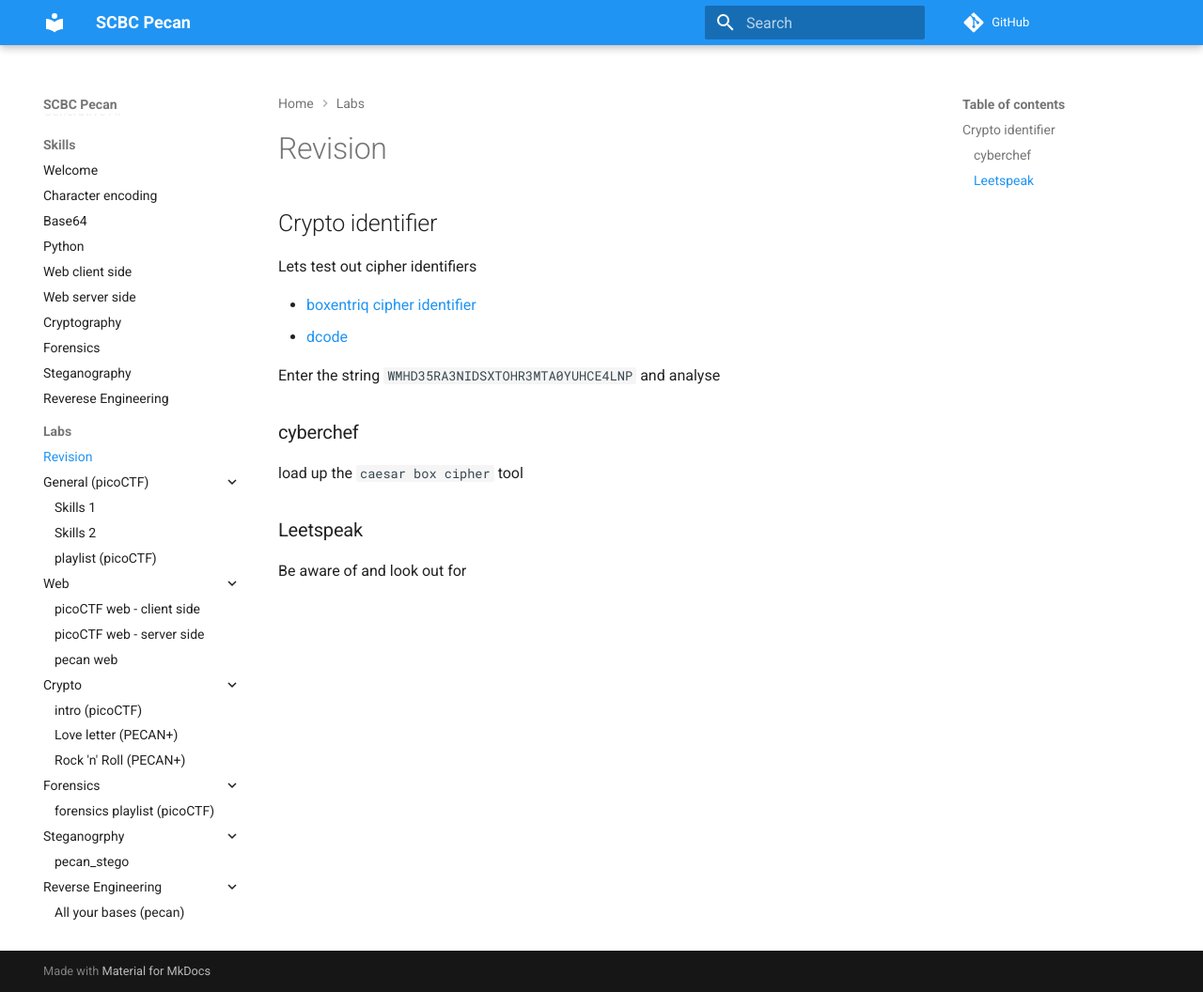
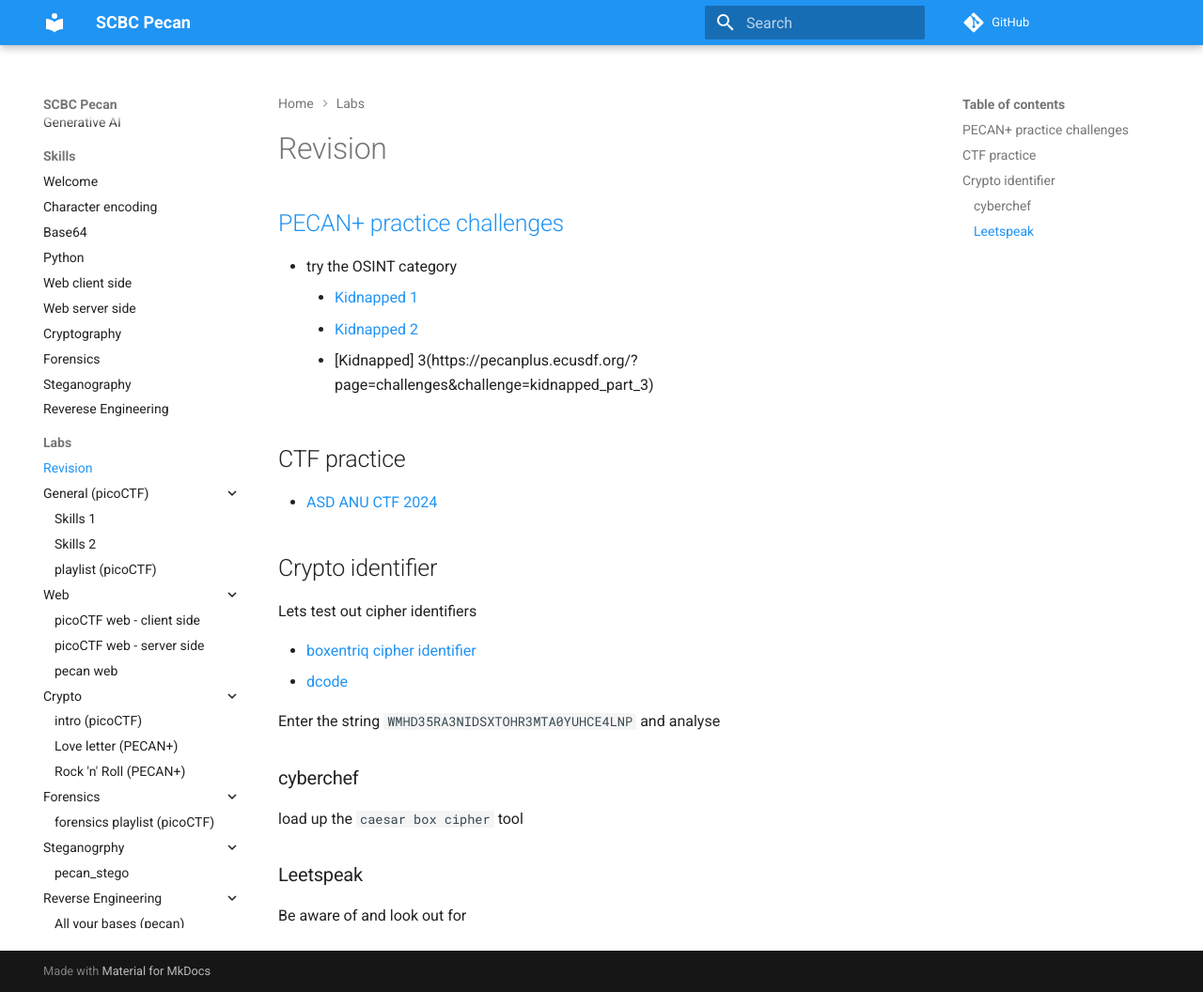
Before and after one commit to ding0t/scbc_pecan, an MkDocs documentation site: the page built from docs/labs/revision.md, in a window 1280 px wide and 1056 px high. Shown: the whole window at 94% size. Built offline with MkDocs 1.6.1 and Material for MkDocs 9.7.7, drawn with Linux system fonts in a browser that asks for light colours; comment, search, counter and statistics services are not loaded.

Commit message:
feat: added ctf strategy

```diff
--- a/docs/labs/revision.md
+++ b/docs/labs/revision.md
@@ -1,4 +1,17 @@
 # Revision
+
+## [PECAN+ practice challenges](https://pecanplus.ecusdf.org/?page=challenges)
+
+- try the OSINT category
+    - [Kidnapped 1](https://pecanplus.ecusdf.org/?page=challenges&challenge=kidnapped_part_1)
+    - [Kidnapped 2](https://pecanplus.ecusdf.org/?page=challenges&challenge=kidnapped_part_2)
+    - [Kidnapped] 3(https://pecanplus.ecusdf.org/?page=challenges&challenge=kidnapped_part_3)
+
+## CTF practice
+
+- [ASD ANU CTF 2024](https://asdctftwentyfour.ctfd.io/)
+
+
 
 ## Crypto identifier
 
--- a/mkdocs.yml
+++ b/mkdocs.yml
@@ -6,6 +6,8 @@
 # main navigation
 nav:
   - Home: README.md
+
+  - CTF Strategy: './lessons/ctf_strategy.md'
 
   - Tool cheatsheets:
     - Tools list: './lessons/tools.md'
```
Also changed, not shown: docs/lessons/about_ctf.md (+0 -18 lines), docs/lessons/ctf_strategy.md (added, +41 -0 lines).
